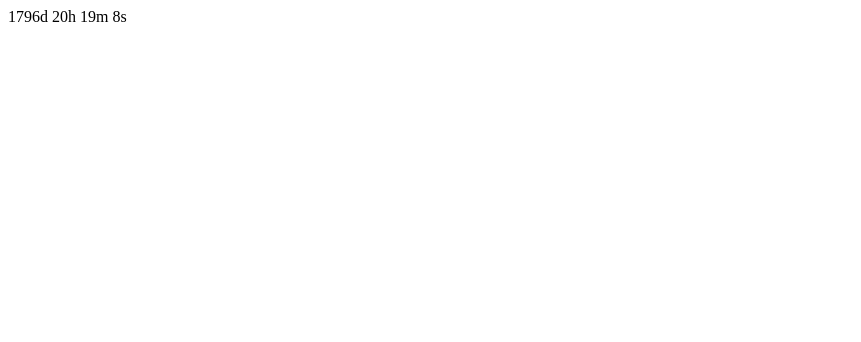
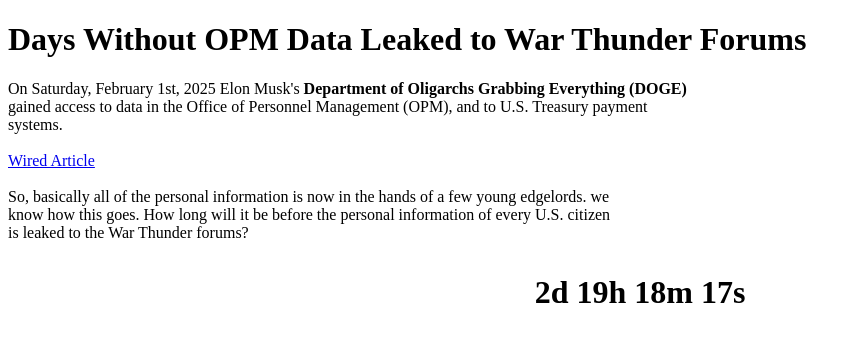
Before and after one commit to Trogluddite/trogluddite.github.io, a plain HTML site: page index.html in a window 1280 px wide. Shown: the whole page, without its empty margins (0-861 px from the left). Drawn offline with Linux system fonts and the light colour scheme.

Commit message:
count up, not down; basic description

```diff
--- a/index.html
+++ b/index.html
@@ -1,9 +1,24 @@
+<!DOCTYPE html>
+<h1> Days Without OPM Data Leaked to War Thunder Forums </h1>
+
+<p>On Saturday, February 1st, 2025 Elon Musk's <b>Department of Oligarchs Grabbing Everything (DOGE)</b>
+  <br> gained access to data in the Office of Personnel Management (OPM), and to U.S. Treasury payment
+  <br> systems.
+  <br>
+  <br> <a href=https://www.wired.com/story/elon-musk-government-young-engineers/>Wired Article</a>
+  <br>
+  <br> So, basically all of the personal information is now in the hands of a few young edgelords. we
+  <br> know how this goes. How long will it be before the personal information of every U.S. citizen
+  <br> is leaked to the War Thunder forums?
+  </p>
+
+
 <!-- Display the countdown timer in an element -->
-<p id="demo"></p>
-
+<center><h1>
+<p id="leakCounter"></p>
 <script>
 // Set the date we're counting down to
-var countDownDate = new Date("Jan 5, 2030 15:37:25").getTime();
+var startDate = new Date("Feb 1, 2025 00:00:00").getTime();
 
 // Update the count down every 1 second
 var x = setInterval(function() {
@@ -12,7 +27,7 @@
   var now = new Date().getTime();
 
   // Find the distance between now and the count down date
-  var distance = countDownDate - now;
+  var distance = now - startDate;
 
   // Time calculations for days, hours, minutes and seconds
   var days = Math.floor(distance / (1000 * 60 * 60 * 24));
@@ -20,14 +35,16 @@
   var minutes = Math.floor((distance % (1000 * 60 * 60)) / (1000 * 60));
   var seconds = Math.floor((distance % (1000 * 60)) / 1000);
 
-  // Display the result in the element with id="demo"
-  document.getElementById("demo").innerHTML = days + "d " + hours + "h "
+  // Display the result in the element with id="leakCounter"
+  document.getElementById("leakCounter").innerHTML = days + "d " + hours + "h "
   + minutes + "m " + seconds + "s ";
 
   // If the count down is finished, write some text
   if (distance < 0) {
     clearInterval(x);
-    document.getElementById("demo").innerHTML = "EXPIRED";
+    document.getElementById("leakCounter").innerHTML = "EXPIRED";
   }
 }, 1000);
 </script>
+
+</center></h1>
```
